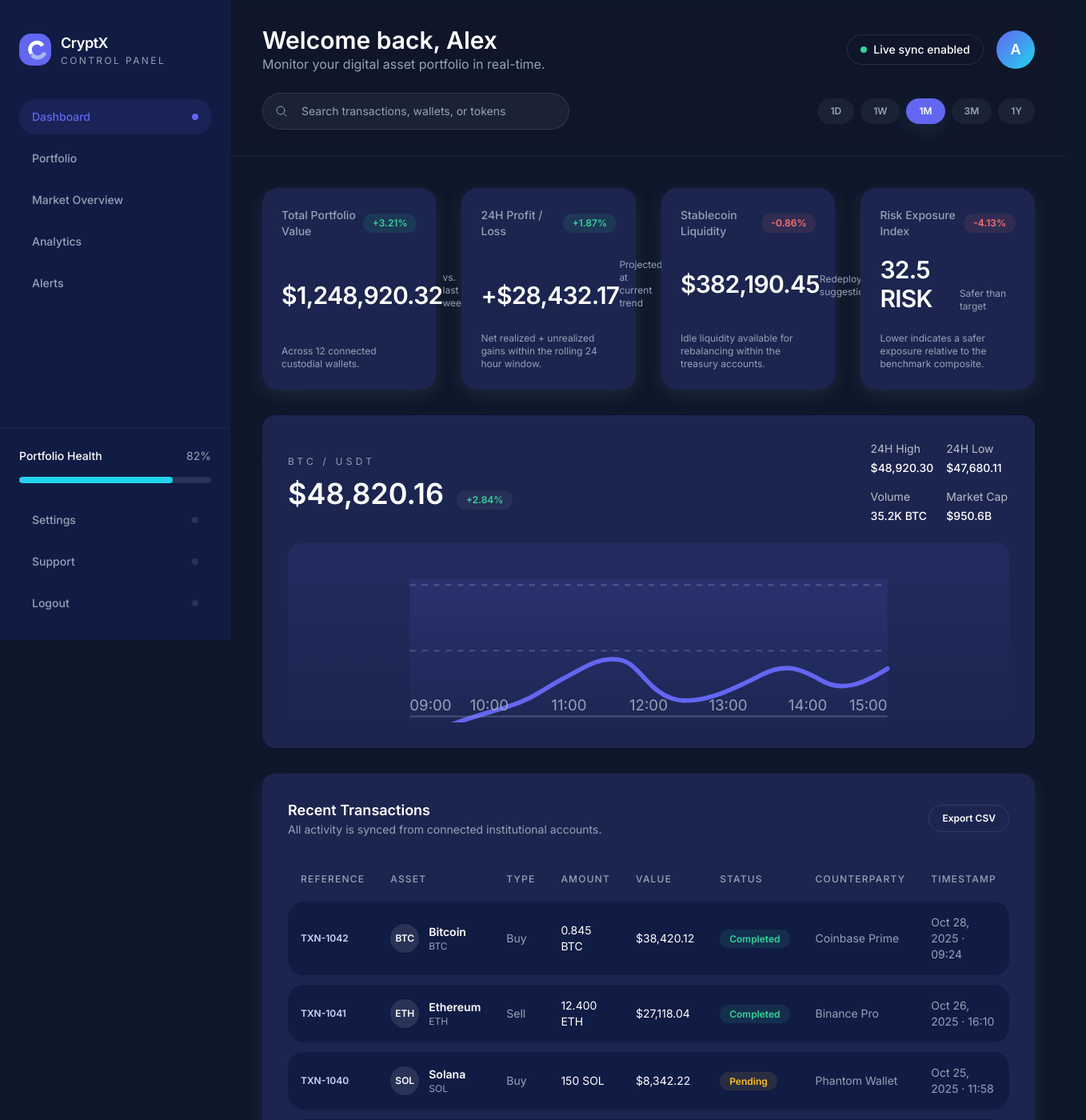
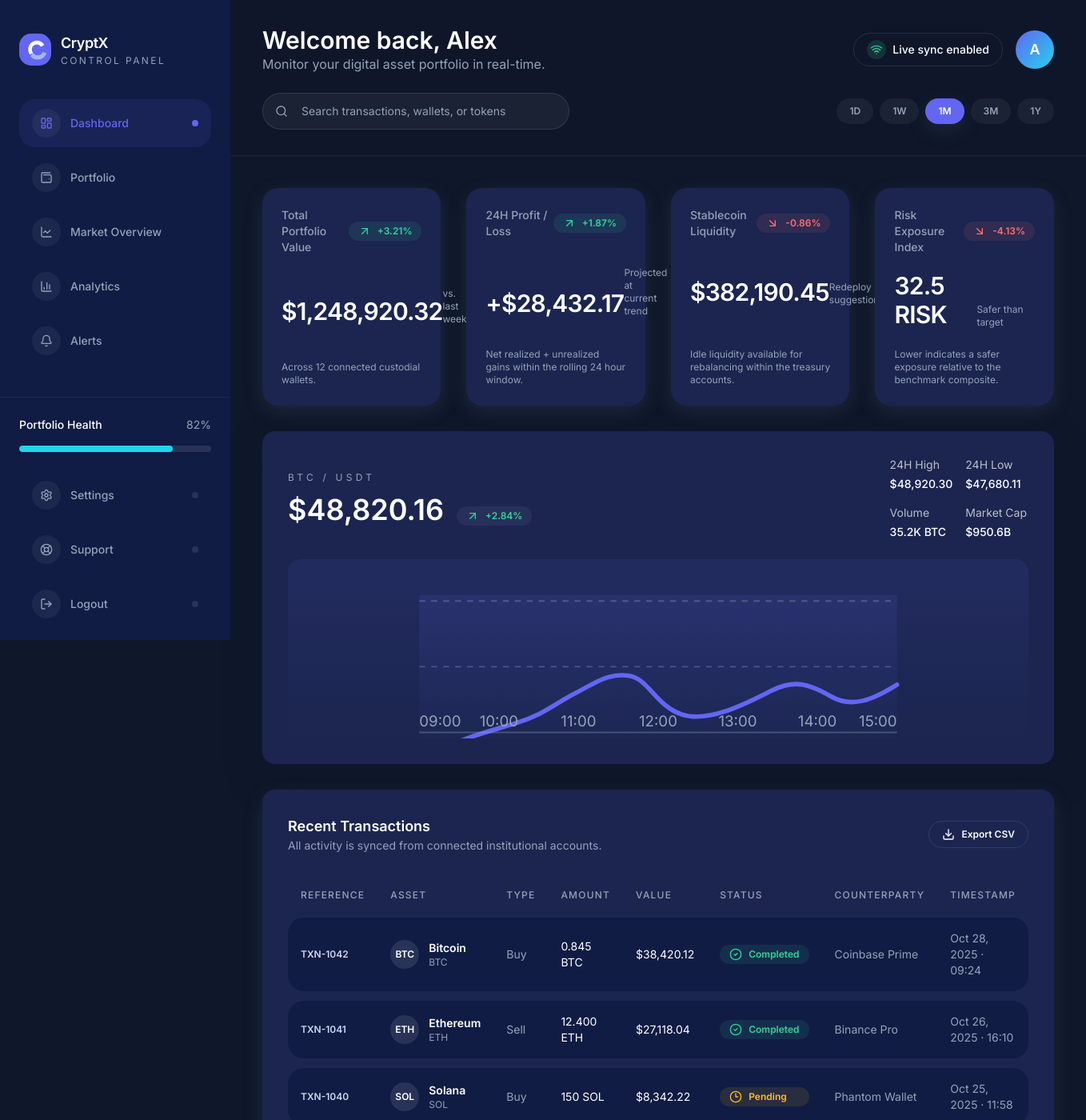
Before and after one commit to GuyMcKechnie/melsoft-cryptx, a React (Vite) app: page / in a window 1280 px wide. Shown: the top 1400 px of the page at 80% size, 1358 px wide, since content can reach past the window. Built offline with nearby package versions, Linux system fonts and the light colour scheme.

Commit message:
add lucide icons

```diff
--- a/src/components/layout/Header.jsx
+++ b/src/components/layout/Header.jsx
@@ -1,3 +1,5 @@
+import { Search, Wifi } from "lucide-react";
+
 const quickFilters = ["1D", "1W", "1M", "3M", "1Y"];
 
 const Header = () => (
@@ -17,7 +19,9 @@ const Header = () => (
                         type="button"
                         className="hidden items-center gap-2 rounded-full border border-white/10 px-4 py-2 text-sm font-medium text-white transition hover:border-primary hover:text-primary lg:flex"
                     >
-                        <span className="flex h-2 w-2 rounded-full bg-success" />
+                        <span className="flex h-6 w-6 items-center justify-center rounded-full bg-success/15 text-success">
+                            <Wifi aria-hidden className="h-4 w-4" />
+                        </span>
                         Live sync enabled
                     </button>
                     <div className="flex h-12 w-12 items-center justify-center rounded-full bg-gradient-to-br from-primary to-accent text-lg font-semibold">
@@ -29,21 +33,7 @@ const Header = () => (
             <div className="flex flex-col gap-4 md:flex-row md:items-center md:justify-between">
                 <div className="relative w-full md:max-w-sm">
                     <span className="pointer-events-none absolute left-4 top-1/2 -translate-y-1/2 text-muted">
-                        <svg
-                            width="16"
-                            height="16"
-                            viewBox="0 0 24 24"
-                            fill="none"
-                            xmlns="http://www.w3.org/2000/svg"
-                        >
-                            <path
-                                d="M21 21L16.65 16.65M18 10.5C18 14.6421 14.6421 18 10.5 18C6.35786 18 3 14.6421 3 10.5C3 6.35786 6.35786 3 10.5 3C14.6421 3 18 6.35786 18 10.5Z"
-                                stroke="currentColor"
-                                strokeWidth="1.5"
-                                strokeLinecap="round"
-                                strokeLinejoin="round"
-                            />
-                        </svg>
+                        <Search aria-hidden className="h-4 w-4" />
                     </span>
                     <input
                         type="search"
--- a/src/components/layout/Sidebar.jsx
+++ b/src/components/layout/Sidebar.jsx
@@ -1,17 +1,27 @@
+import {
+    LayoutDashboard,
+    Wallet2,
+    LineChart,
+    BarChart3,
+    Bell,
+    Settings,
+    LifeBuoy,
+    LogOut,
+} from "lucide-react";
 import logoMark from "../../assets/cryptx-logo.svg";
 
 const primaryNav = [
-    { label: "Dashboard", active: true },
-    { label: "Portfolio" },
-    { label: "Market Overview" },
-    { label: "Analytics" },
-    { label: "Alerts" },
+    { label: "Dashboard", active: true, icon: LayoutDashboard },
+    { label: "Portfolio", icon: Wallet2 },
+    { label: "Market Overview", icon: LineChart },
+    { label: "Analytics", icon: BarChart3 },
+    { label: "Alerts", icon: Bell },
 ];
 
 const secondaryNav = [
-    { label: "Settings" },
-    { label: "Support" },
-    { label: "Logout" },
+    { label: "Settings", icon: Settings },
+    { label: "Support", icon: LifeBuoy },
+    { label: "Logout", icon: LogOut },
 ];
 
 const Sidebar = () => (
@@ -36,26 +46,34 @@ const Sidebar = () => (
 
             <nav className="lg:hidden">
                 <ul className="flex items-center gap-2 overflow-x-auto whitespace-nowrap">
-                    {primaryNav.map((item) => (
+                    {primaryNav.map((item) => {
+                        const Icon = item.icon;
+                        return (
                             <li key={item.label}>
                                 <button
                                     type="button"
-                                className={`rounded-full px-4 py-2 text-xs font-semibold transition-colors hover:bg-primary/10 hover:text-primary ${
+                                    className={`flex items-center gap-2 rounded-full px-4 py-2 text-xs font-semibold transition-colors hover:bg-primary/10 hover:text-primary ${
                                         item.active
                                             ? "bg-primary text-white shadow-subtle"
                                             : "bg-white/5 text-muted"
                                     }`}
                                 >
+                                    {Icon ? (
+                                        <Icon aria-hidden className="h-4 w-4" />
+                                    ) : null}
                                     {item.label}
                                 </button>
                             </li>
-                    ))}
+                        );
+                    })}
                 </ul>
             </nav>
 
             <nav className="hidden lg:block">
                 <ul className="flex flex-col gap-2">
-                    {primaryNav.map((item) => (
+                    {primaryNav.map((item) => {
+                        const Icon = item.icon;
+                        return (
                             <li key={item.label}>
                                 <button
                                     type="button"
@@ -65,7 +83,17 @@ const Sidebar = () => (
                                             : "text-muted"
                                     }`}
                                 >
-                                <span>{item.label}</span>
+                                    <span className="flex items-center gap-3">
+                                        {Icon ? (
+                                            <span className="flex h-9 w-9 items-center justify-center rounded-full bg-white/5">
+                                                <Icon
+                                                    aria-hidden
+                                                    className="h-4 w-4"
+                                                />
+                                            </span>
+                                        ) : null}
+                                        {item.label}
+                                    </span>
                                     {item.active && (
                                         <span
                                             className="h-2 w-2 rounded-full bg-primary"
@@ -74,7 +102,8 @@ const Sidebar = () => (
                                     )}
                                 </button>
                             </li>
-                    ))}
+                        );
+                    })}
                 </ul>
             </nav>
         </div>
@@ -89,20 +118,33 @@ const Sidebar = () => (
             </div>
             <nav>
                 <ul className="flex flex-col gap-2 pt-2">
-                    {secondaryNav.map((item) => (
+                    {secondaryNav.map((item) => {
+                        const Icon = item.icon;
+                        return (
                             <li key={item.label}>
                                 <button
                                     type="button"
                                     className="flex w-full items-center justify-between rounded-xl px-4 py-3 text-sm font-medium text-muted transition-colors hover:bg-white/5 hover:text-white"
                                 >
-                                <span>{item.label}</span>
+                                    <span className="flex items-center gap-3">
+                                        {Icon ? (
+                                            <span className="flex h-9 w-9 items-center justify-center rounded-full bg-white/5">
+                                                <Icon
+                                                    aria-hidden
+                                                    className="h-4 w-4"
+                                                />
+                                            </span>
+                                        ) : null}
+                                        {item.label}
+                                    </span>
                                     <span
                                         className="h-2 w-2 rounded-full bg-white/10"
                                         aria-hidden="true"
                                     />
                                 </button>
                             </li>
-                    ))}
+                        );
+                    })}
                 </ul>
             </nav>
         </div>
--- a/src/components/ui/ChartVisual.jsx
+++ b/src/components/ui/ChartVisual.jsx
@@ -1,6 +1,9 @@
+import { ArrowDownRight, ArrowUpRight } from "lucide-react";
+
 const ChartVisual = ({ summary, timeline, path }) => {
-    const changeColor =
-        summary.changeDirection === "up" ? "text-success" : "text-danger";
+    const isTrendingUp = summary.changeDirection === "up";
+    const changeColor = isTrendingUp ? "text-success" : "text-danger";
+    const DirectionIcon = isTrendingUp ? ArrowUpRight : ArrowDownRight;
 
     return (
         <section className="flex flex-col gap-6 rounded-2xl bg-surface-alt p-6 shadow-card lg:p-8">
@@ -14,8 +17,9 @@ const ChartVisual = ({ summary, timeline, path }) => {
                             {summary.price}
                         </span>
                         <span
-                            className={`rounded-full bg-white/5 px-3 py-1 text-xs font-semibold ${changeColor}`}
+                            className={`flex items-center gap-2 rounded-full bg-white/5 px-3 py-1 text-xs font-semibold ${changeColor}`}
                         >
+                            <DirectionIcon aria-hidden className="h-4 w-4" />
                             {summary.changeLabel}
                         </span>
                     </div>
--- a/src/components/ui/MetricCard.jsx
+++ b/src/components/ui/MetricCard.jsx
@@ -1,18 +1,22 @@
+import { ArrowDownRight, ArrowUpRight } from "lucide-react";
+
 const MetricCard = ({ title, value, delta, deltaLabel, caption }) => {
     const isPositive = delta >= 0;
     const formattedDelta = `${isPositive ? "+" : ""}${delta.toFixed(2)}%`;
+    const DeltaIcon = isPositive ? ArrowUpRight : ArrowDownRight;
 
     return (
         <article className="flex h-full flex-col justify-between rounded-xl bg-surface-alt p-6 shadow-subtle transition-transform hover:-translate-y-1 hover:shadow-card">
             <div className="flex items-center justify-between">
                 <h2 className="text-sm font-medium text-muted">{title}</h2>
                 <span
-                    className={`rounded-full px-3 py-1 text-xs font-semibold ${
+                    className={`flex items-center gap-2 rounded-full px-3 py-1 text-xs font-semibold ${
                         isPositive
                             ? "bg-success/10 text-success"
                             : "bg-danger/10 text-danger"
                     }`}
                 >
+                    <DeltaIcon aria-hidden className="h-4 w-4" />
                     {formattedDelta}
                 </span>
             </div>
--- a/src/components/ui/TransactionTable.jsx
+++ b/src/components/ui/TransactionTable.jsx
@@ -1,3 +1,4 @@
+import { Download, AlertTriangle, CheckCircle2, Clock3 } from "lucide-react";
 import { statusStyles } from "../../data/transactionData";
 
 const headers = [
@@ -10,6 +11,12 @@ const headers = [
     "Counterparty",
     "Timestamp",
 ];
+
+const statusIcons = {
+    Completed: CheckCircle2,
+    Pending: Clock3,
+    Failed: AlertTriangle,
+};
 
 const TransactionTable = ({ rows }) => (
     <section className="rounded-2xl bg-surface-alt p-6 shadow-subtle lg:p-8">
@@ -25,8 +32,9 @@ const TransactionTable = ({ rows }) => (
             </div>
             <button
                 type="button"
-                className="rounded-full border border-white/10 px-4 py-2 text-xs font-semibold text-white transition hover:border-primary hover:text-primary"
+                className="flex items-center gap-2 rounded-full border border-white/10 px-4 py-2 text-xs font-semibold text-white transition hover:border-primary hover:text-primary"
             >
+                <Download aria-hidden className="h-4 w-4" />
                 Export CSV
             </button>
         </div>
@@ -43,7 +51,9 @@ const TransactionTable = ({ rows }) => (
                     </tr>
                 </thead>
                 <tbody>
-                    {rows.map((row) => (
+                    {rows.map((row) => {
+                        const Icon = statusIcons[row.status];
+                        return (
                             <tr
                                 key={row.id}
                                 className="rounded-xl bg-surface transition hover:bg-white/5"
@@ -77,11 +87,17 @@ const TransactionTable = ({ rows }) => (
                                 </td>
                                 <td className="px-4 py-4">
                                     <span
-                                    className={`rounded-full px-3 py-1 text-xs font-semibold ${
+                                        className={`flex items-center gap-2 rounded-full px-3 py-1 text-xs font-semibold ${
                                             statusStyles[row.status] ??
                                             "bg-white/10 text-white"
                                         }`}
                                     >
+                                        {Icon ? (
+                                            <Icon
+                                                aria-hidden
+                                                className="h-4 w-4"
+                                            />
+                                        ) : null}
                                         {row.status}
                                     </span>
                                 </td>
@@ -92,7 +108,8 @@ const TransactionTable = ({ rows }) => (
                                     {row.timestamp}
                                 </td>
                             </tr>
-                    ))}
+                        );
+                    })}
                 </tbody>
             </table>
         </div>
```
Lines whose indentation alone changed are shown as unchanged.
